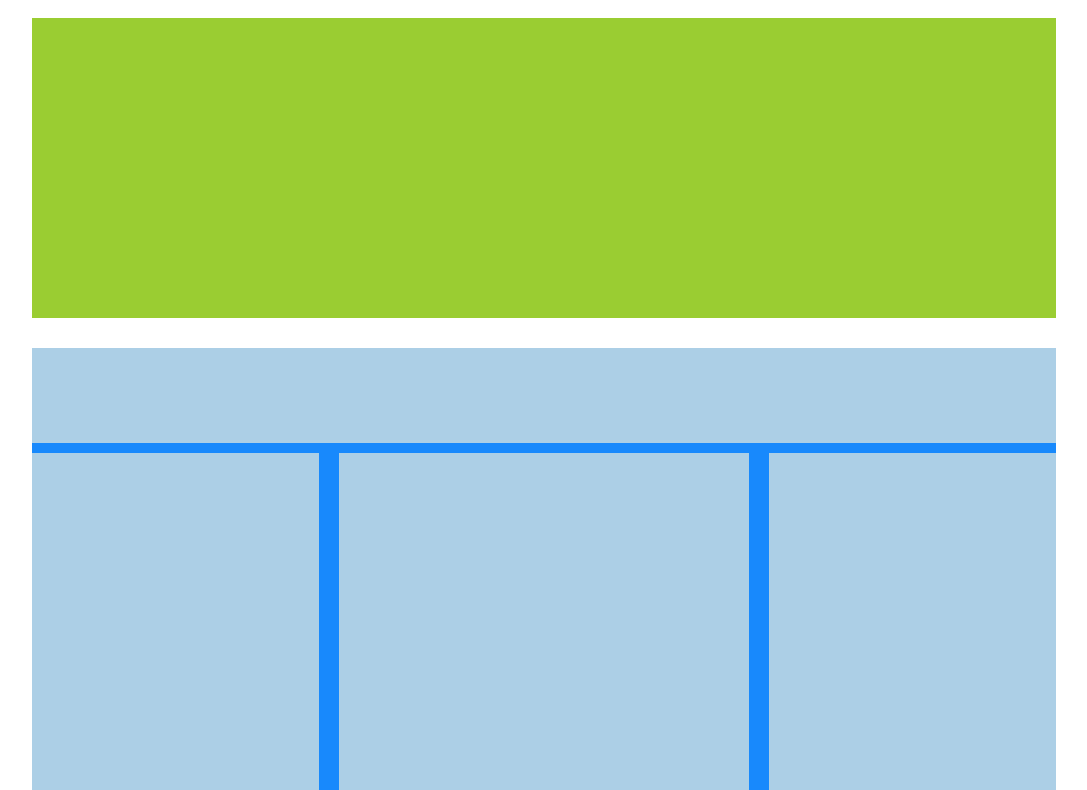
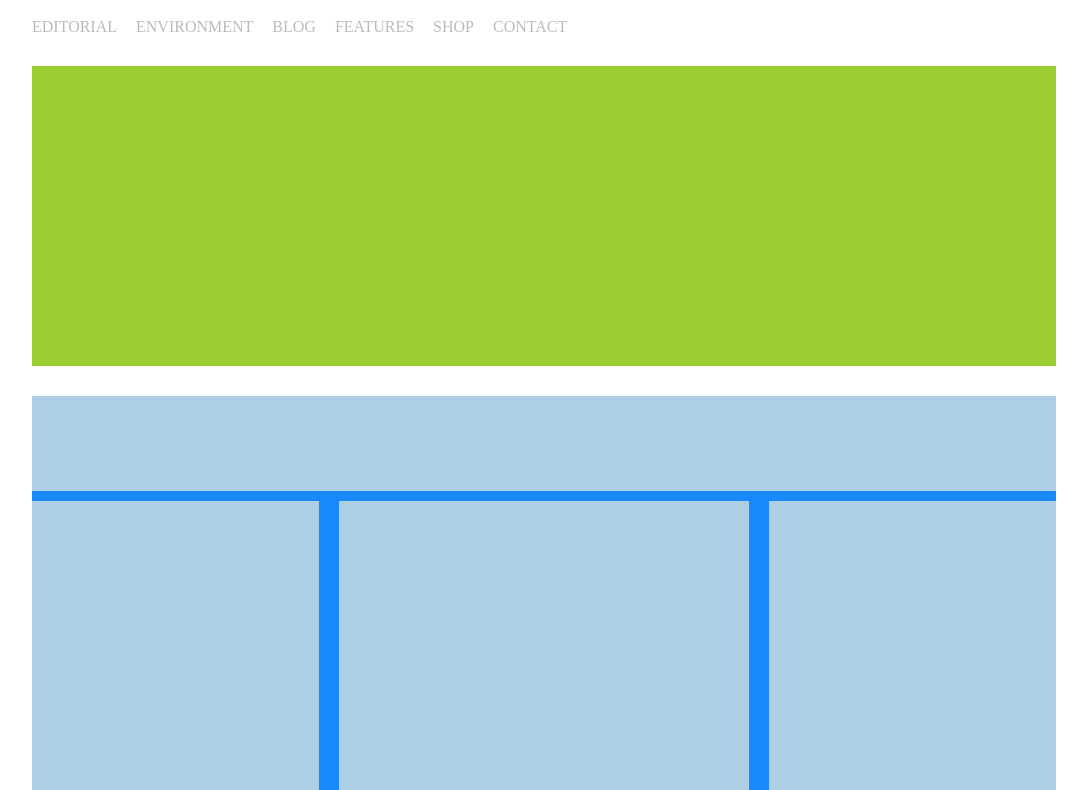
Before and after one commit to stefanocravotta/htmlcss-wp, a plain HTML site: page index.html in a window 1280 px wide. Shown: the part 71-861 px from the top of the page, without its empty margins (96-1183 px from the left). Drawn offline with Linux system fonts and the light colour scheme.

Commit message:
fine-nav

```diff
--- a/assets/css/style.css
+++ b/assets/css/style.css
@@ -20,6 +20,10 @@
   margin: 0 auto;
 }
 
+ul{
+  list-style: none;
+}
+
 /* HEADER */
 
 .header-top{
@@ -30,7 +34,31 @@
   width: 150px;
   padding-right: 20px;
   border-right: 1px solid rgb(242, 242, 242);
+  margin-bottom: 30px;
 }
+
+
+
+/* NAVIGAZIONE */
+
+ul li{
+  display: inline-block;
+}
+
+ul li a{
+  text-decoration: none;
+  text-transform: uppercase;
+  color: rgb(187, 187, 187);
+  padding-right: 15px;
+}
+
+ul li a:hover{
+  text-decoration: underline;
+
+}
+
+/* JUMBOTRON */
+
 
 .jumbotron{
   height: 300px;
--- a/index.html
+++ b/index.html
@@ -12,7 +12,19 @@
   <header class="container">
 
     <div class="header-top">
+
       <img src="assets/img/logo.png" alt="">
+
+      <nav>
+        <ul>
+          <li><a href="#">editorial</a></li>
+          <li><a href="#">environment</a></li>
+          <li><a href="#">blog</a></li>
+          <li><a href="#">features</a></li>
+          <li><a href="#">shop</a></li>
+          <li><a href="#">contact</a></li>
+        </ul>
+      </nav>
     </div>
 
     <div class="jumbotron"></div>
```
